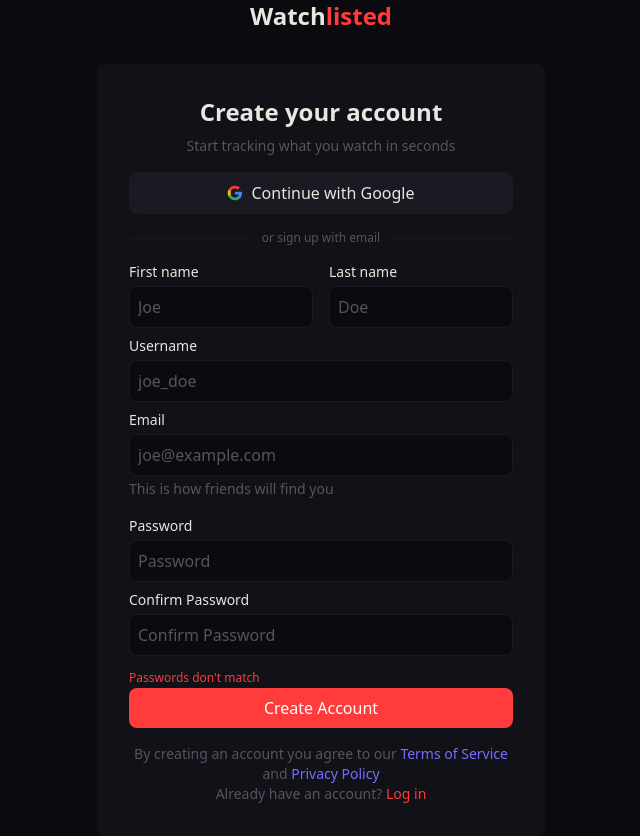
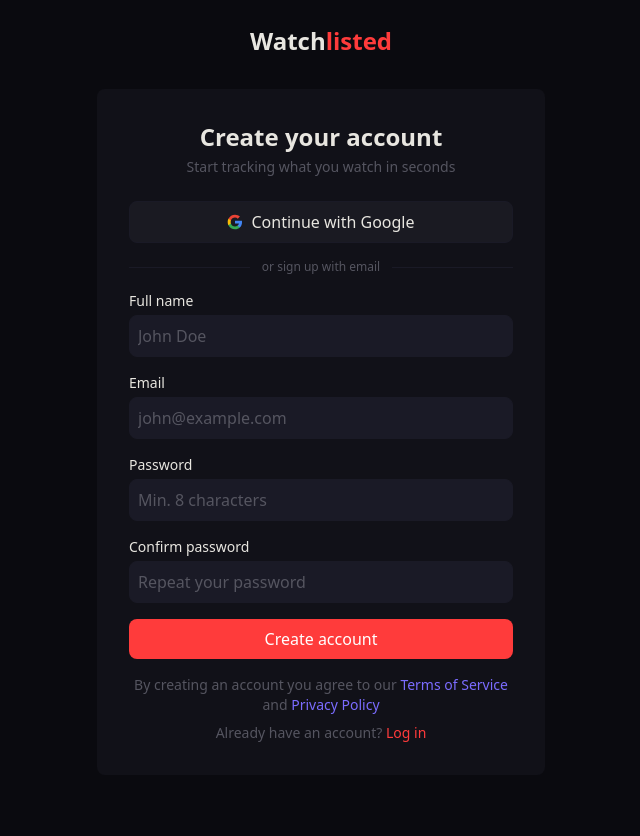
Before and after one commit to AlanGarc1a/watchlisted, a Next.js app: page /register in a window 1280 px wide. Shown: the whole page, without its empty margins (319-959 px from the left). After the commit the page ends 800 px from the top, so only its background shows below. Built offline with nearby package versions, Linux system fonts and the light colour scheme.

Commit message:
feat: implement user registration and login functionality with form validation

```diff
--- a/src/app/(dashboard)/profile/page.tsx
+++ b/src/app/(dashboard)/profile/page.tsx
@@ -16,7 +16,6 @@
       <h1 className="text-xl font-semibold text-primary mb-4">My Profile</h1>
       <ProfileHeader
         name={session.user.name ?? "Anonymous"}
-        handle={session.user.email ?? ""}
         joinDate="Jan 2024"
         following={48}
         followers={112}
--- /dev/null
+++ b/src/app/api/register/route.ts
@@ -0,0 +1,66 @@
+import { z } from "zod";
+import { prisma } from "@/lib/prisma";
+import bcrypt from "bcryptjs";
+import { NextResponse } from "next/server";
+
+const registerSchema = z.object({
+  name: z.string().min(1, "Name is required"),
+  email: z.email("Invalid email address"),
+  password: z.string().min(8, "Password must be at least 8 characters"),
+});
+
+export async function POST(request: Request) {
+  try {
+    //parse the request body
+    const body = await request.json();
+    //validate with zod
+    const result = registerSchema.safeParse(body);
+    if (!result.success) {
+      return NextResponse.json(
+        { error: result.error.message },
+        { status: 400 },
+      );
+    }
+
+    const { name, email, password } = result.data;
+
+    // check if email already exists
+    const existingUser = await prisma.user.findUnique({
+      where: { email },
+    });
+
+    if (existingUser) {
+      return NextResponse.json(
+        { error: "An account with this email already exists" },
+        { status: 400 },
+      );
+    }
+
+    //hash passsowrd
+    const hashedPassword = await bcrypt.hash(password, 12);
+
+    const user = await prisma.user.create({
+      data: {
+        name,
+        email,
+        password: hashedPassword,
+      },
+    });
+
+    //return succces
+    return NextResponse.json(
+      {
+        id: user.id,
+        name: user.name,
+        email: user.email,
+      },
+      { status: 201 },
+    );
+  } catch (error) {
+    console.error("registration error: ", error);
+    return NextResponse.json(
+      { error: "Something went wrong. PLease try again." },
+      { status: 500 },
+    );
+  }
+}
--- a/src/components/atoms/Input/index.tsx
+++ b/src/components/atoms/Input/index.tsx
@@ -1,21 +1,27 @@
+import { forwardRef } from "react";
+
 type InputProps = {
   type: string;
   id: string;
-  name: string;
   placeholder?: string;
   className?: string;
-};
+} & React.InputHTMLAttributes<HTMLInputElement>;
 
-const Input = ({ type, id, name, placeholder, className = "" }: InputProps) => {
+const Input = forwardRef<HTMLInputElement, InputProps>(
+  ({ type, id, placeholder, className = "", ...rest }, ref) => {
     return (
       <input
+        ref={ref}
         type={type}
         id={id}
-      name={name}
         placeholder={placeholder}
-      className={`w-full bg-void border border-raised rounded-lg p-2 text-primary placeholder:text-muted focus:outline-none focus:border-violet transition-colors ${className}`}
+        className={`w-full bg-raised border border-raised rounded-lg p-2 text-primary placeholder:text-muted focus:outline-none focus:border-violet transition-colors ${className}`}
+        {...rest}
       />
     );
-};
+  },
+);
+
+Input.displayName = "Input";
 
 export default Input;
--- a/src/components/auth/LoginForm.tsx
+++ b/src/components/auth/LoginForm.tsx
@@ -1,48 +1,97 @@
 "use client";
+import { useForm } from "react-hook-form";
+import { zodResolver } from "@hookform/resolvers/zod";
+import { z } from "zod";
+import { useState } from "react";
+import { signIn } from "next-auth/react";
+import { useRouter } from "next/navigation";
 import Link from "next/link";
+import TextField from "../molecules/TextField";
 import GoogleIcon from "../ui/icons/GoogleIcon";
-import TextField from "../molecules/TextField";
-import { signIn } from "next-auth/react";
+
+const loginSchema = z.object({
+  email: z.string().email("Invalid email address"),
+  password: z.string().min(1, "Password is required"),
+});
+
+type LoginFormData = z.infer<typeof loginSchema>;
 
 const LoginForm = () => {
+  const router = useRouter();
+  const [serverError, setServerError] = useState<string | null>(null);
+  const [isLoading, setIsLoading] = useState(false);
+
+  const {
+    register,
+    handleSubmit,
+    formState: { errors },
+  } = useForm<LoginFormData>({
+    resolver: zodResolver(loginSchema),
+  });
+
+  const onSubmit = async (data: LoginFormData) => {
+    setIsLoading(true);
+    setServerError(null);
+
+    const result = await signIn("credentials", {
+      email: data.email,
+      password: data.password,
+      redirect: false,
+    });
+
+    setIsLoading(false);
+
+    if (result?.error) {
+      setServerError("Incorrect email or password. Please try again.");
+      return;
+    }
+
+    router.push("/discover");
+  };
+
   return (
-    <div className="bg-deep p-8 rounded-lg">
-      <form className="max-w-md mx-auto mb-4">
-        <div className="text-center mb-4 space-y-2">
-          <p>Welcome Back</p>
+    <div className="bg-deep p-8 rounded-lg w-full max-w-md">
+      <div className="text-center mb-6 space-y-1">
+        <p className="text-2xl font-bold text-primary">Welcome back</p>
+        <p className="text-muted text-sm">Log in to your account</p>
       </div>
-        <div>
+
       <button
         type="button"
-            className="flex items-center justify-center gap-2 w-full py-2 border border-raised rounded-lg mb-4 bg-muted/15 cursor-pointer"
         onClick={() => signIn("google", { callbackUrl: "/discover" })}
+        className="flex items-center justify-center gap-2 w-full py-2 border border-raised rounded-lg mb-4 bg-muted/15 cursor-pointer hover:bg-raised transition-colors"
       >
         <GoogleIcon />
         Continue with Google
       </button>
+
       <div className="flex items-center gap-3 mb-4">
         <div className="flex-1 h-px bg-raised" />
-            <span className="text-muted text-sm">or log in with email</span>
+        <span className="text-muted text-xs">or log in with email</span>
         <div className="flex-1 h-px bg-raised" />
       </div>
-        </div>
+
+      {serverError && (
         <p className="text-brand border border-brand/30 bg-brand/15 rounded-lg p-2 mb-4 text-sm">
-          Incorrect email or password. Please try again.
+          {serverError}
         </p>
+      )}
+
+      <form onSubmit={handleSubmit(onSubmit)} className="space-y-4">
         <TextField
           label="Email"
           type="email"
           id="email"
-          name="email"
-          placeholder="joe@example.com"
+          placeholder="john@example.com"
+          error={errors.email?.message}
+          {...register("email")}
         />
-        <div>
         <TextField
           label="Password"
           type="password"
           id="password"
-            name="password"
-            placeholder="Password"
+          placeholder="Your password"
+          error={errors.password?.message}
           rightLabel={
             <Link
               href="/forgot-password"
@@ -51,20 +100,22 @@
               Forgot password?
             </Link>
           }
+          {...register("password")}
         />
-        </div>
+
         <button
           type="submit"
-          className="w-full py-2 bg-brand text-white rounded-lg"
+          disabled={isLoading}
+          className="w-full py-2 bg-brand text-white rounded-lg hover:bg-rose transition-colors disabled:opacity-50 disabled:cursor-not-allowed"
         >
-          {" "}
-          Log in
+          {isLoading ? "Logging in..." : "Log in"}
         </button>
       </form>
-      <p className="text-center text-muted mt-4">
+
+      <p className="text-center text-muted mt-4 text-sm">
         Don&apos;t have an account?{" "}
-        <Link href="/register" className="text-sm text-brand hover:underline">
-          Sign up
+        <Link href="/register" className="text-brand hover:underline">
+          Sign up free
         </Link>
       </p>
     </div>
--- a/src/components/auth/RegisterForm.tsx
+++ b/src/components/auth/RegisterForm.tsx
@@ -3,12 +3,86 @@
 import TextField from "../molecules/TextField";
 import GoogleIcon from "../ui/icons/GoogleIcon";
 import { signIn } from "next-auth/react";
+import { z } from "zod";
+import { useForm } from "react-hook-form";
+import { useRouter } from "next/navigation";
+import { useState } from "react";
+import { zodResolver } from "@hookform/resolvers/zod";
+
+const registerSchema = z
+  .object({
+    name: z.string().min(1, "Name is required"),
+    email: z.email("Invalid email address"),
+    password: z.string().min(8, "Password must be at least 8 characters"),
+    confirmPassword: z.string(),
+  })
+  .refine((data) => data.password === data.confirmPassword, {
+    message: "Passwords don't match",
+    path: ["confirmPassword"],
+  });
+
+type RegisterFormData = z.infer<typeof registerSchema>;
 
 const RegisterForm = () => {
+  const router = useRouter();
+  const [serverError, setServerError] = useState<string | null>(null);
+  const [isLoading, setIsLoading] = useState(false);
+
+  const {
+    register,
+    handleSubmit,
+    formState: { errors },
+  } = useForm<RegisterFormData>({
+    resolver: zodResolver(registerSchema),
+  });
+
+  const onSubmit = async (data: RegisterFormData) => {
+    setIsLoading(true);
+    setServerError(null);
+
+    try {
+      const res = await fetch("/api/register", {
+        method: "POST",
+        headers: { "Content-Type": "application/json" },
+        body: JSON.stringify({
+          name: data.name,
+          email: data.email,
+          password: data.password,
+        }),
+      });
+
+      const json = await res.json();
+
+      if (!res.ok) {
+        setServerError(json.error);
+        return;
+      }
+
+      const signInResult = await signIn("credentials", {
+        email: data.email,
+        password: data.password,
+        callbackUrl: "/discover",
+        redirect: false,
+      });
+
+      if (signInResult?.error) {
+        setServerError(
+          "Registration successful but login failed. Please log in manually.",
+        );
+        router.push("/login");
+        return;
+      }
+
+      router.push("/discover");
+    } catch (error) {
+      setServerError("Something went wrong. Please try again.");
+    } finally {
+      setIsLoading(false);
+    }
+  };
   return (
-    <div className="bg-deep p-8 rounded-lg">
-      <form className="max-w-md mx-auto mb-4 space-y-2">
-        <div className="text-center mb-4 space-y-2">
+    <div className="bg-deep p-8 rounded-lg w-full max-w-md">
+      <div className="text-center mb-6 space-y-1">
         <p className="text-primary text-2xl font-semibold">
           Create your account
         </p>
@@ -16,77 +90,72 @@
           Start tracking what you watch in seconds
         </p>
       </div>
-        <div>
+
       <button
-            className="flex items-center justify-center gap-2 w-full py-2 border border-raised rounded-lg mb-4 bg-muted/15"
+        type="button"
         onClick={() => signIn("google", { callbackUrl: "/discover" })}
+        className="flex items-center justify-center gap-2 w-full py-2 border border-raised rounded-lg mb-4 bg-muted/15 cursor-pointer hover:bg-raised transition-colors"
       >
         <GoogleIcon />
         Continue with Google
       </button>
+
       <div className="flex items-center gap-3 mb-4">
         <div className="flex-1 h-px bg-raised" />
-            <span className="text-xs text-muted">or sign up with email</span>
+        <span className="text-muted text-xs">or sign up with email</span>
         <div className="flex-1 h-px bg-raised" />
       </div>
-        </div>
-        <div className="grid grid-cols-1 md:grid-cols-2 gap-4">
+
+      {/* Server error */}
+      {serverError && (
+        <p className="text-brand border border-brand/30 bg-brand/15 rounded-lg p-2 mb-4 text-sm">
+          {serverError}
+        </p>
+      )}
+
+      <form onSubmit={handleSubmit(onSubmit)} className="space-y-4">
         <TextField
-            label="First name"
+          label="Full name"
           type="text"
-            id="first-name"
-            name="first-name"
-            placeholder="Joe"
+          id="name"
+          placeholder="John Doe"
+          error={errors.name?.message}
+          {...register("name")}
         />
-          <TextField
-            label="Last name"
-            type="text"
-            id="last-name"
-            name="last-name"
-            placeholder="Doe"
-          />
-        </div>
-        <TextField
-          label="Username"
-          type="text"
-          id="username"
-          name="username"
-          placeholder="joe_doe"
-        />
-        <div className="mb-4">
         <TextField
           label="Email"
           type="email"
           id="email"
-            name="email"
-            placeholder="joe@example.com"
+          placeholder="john@example.com"
+          error={errors.email?.message}
+          {...register("email")}
         />
-          <span className="text-sm text-muted">
-            This is how friends will find you
-          </span>
-        </div>
         <TextField
           label="Password"
           type="password"
           id="password"
-          name="password"
-          placeholder="Password"
+          placeholder="Min. 8 characters"
+          error={errors.password?.message}
+          {...register("password")}
         />
         <TextField
-          label="Confirm Password"
+          label="Confirm password"
           type="password"
-          id="confirm-password"
-          name="confirm-password"
-          placeholder="Confirm Password"
+          id="confirmPassword"
+          placeholder="Repeat your password"
+          error={errors.confirmPassword?.message}
+          {...register("confirmPassword")}
         />
-        <span className="text-xs text-brand">Passwords don't match</span>
+
         <button
           type="submit"
-          className="w-full py-2 bg-brand text-white rounded-lg"
+          disabled={isLoading}
+          className="w-full py-2 bg-brand text-white rounded-lg hover:bg-rose transition-colors disabled:opacity-50 disabled:cursor-not-allowed"
         >
-          Create Account
+          {isLoading ? "Creating account..." : "Create account"}
         </button>
       </form>
+
       <p className="text-sm text-muted text-center mt-4">
         By creating an account you agree to our{" "}
         <Link href="/terms" className="text-violet hover:underline">
@@ -97,9 +166,10 @@
           Privacy Policy
         </Link>
       </p>
-      <p className="text-sm text-muted text-center">
+
+      <p className="text-sm text-muted text-center mt-2">
         Already have an account?{" "}
-        <Link href="/login" className="text-sm text-brand hover:underline">
+        <Link href="/login" className="text-brand hover:underline">
           Log in
         </Link>
       </p>
--- a/src/components/molecules/TextField/index.tsx
+++ b/src/components/molecules/TextField/index.tsx
@@ -1,5 +1,6 @@
 import Input from "@/components/atoms/Input";
 import Label from "@/components/atoms/Label";
+import { forwardRef } from "react";
 
 type TextFieldProps = {
   label: string;
@@ -10,20 +11,12 @@
   className?: string;
   rightLabel?: React.ReactNode;
   error?: string;
-};
+} & React.InputHTMLAttributes<HTMLInputElement>;
 
-// ✅ Pass error state down to Input
-const TextField = ({
-  label,
-  type,
-  id,
-  name,
-  placeholder,
-  rightLabel,
-  error,
-}: TextFieldProps) => {
+const TextField = forwardRef<HTMLInputElement, TextFieldProps>(
+  ({ label, type, id, placeholder, error, rightLabel, ...rest }, ref) => {
     return (
-    <div className="">
+      <div className="mb-4">
         <div className="flex justify-between items-center mb-1">
           <Label htmlFor={id} className="text-sm font-medium text-primary">
             {label}
@@ -31,15 +24,21 @@
           {rightLabel && <span>{rightLabel}</span>}
         </div>
         <Input
+          ref={ref}
           type={type}
           id={id}
-        name={name}
           placeholder={placeholder}
           className={error ? "border-brand focus:border-brand" : ""}
+          {...rest}
         />
-      {error && <span className="text-xs text-brand mt-1 block">{error}</span>}
+        {error && (
+          <span className="text-xs text-brand mt-1 block">{error}</span>
+        )}
       </div>
     );
-};
+  },
+);
+
+TextField.displayName = "TextField";
 
 export default TextField;
--- a/src/components/profile/ProfileHeader.tsx
+++ b/src/components/profile/ProfileHeader.tsx
@@ -2,7 +2,6 @@
 
 type ProfileHeaderProps = {
   name: string | null;
-  handle: string;
   joinDate: string;
   following: number;
   followers: number;
@@ -10,7 +9,6 @@
 
 const ProfileHeader = ({
   name,
-  handle,
   joinDate,
   following,
   followers,
@@ -22,9 +20,7 @@
           <ProfileCard name={name} />
           <div className="flex-1">
             <p className="font-bold text-lg">{name ?? "Anonymous"}</p>
-            <p className="text-sm text-muted">
-              @{handle} · {joinDate}
-            </p>
+            <p className="text-sm text-muted">{joinDate}</p>
           </div>
           <div className="flex gap-4 mt-2">
             <div className="flex flex-col items-center">
--- a/src/lib/auth.ts
+++ b/src/lib/auth.ts
@@ -1,7 +1,15 @@
 import NextAuth from "next-auth";
 import Google from "next-auth/providers/google";
+import Credentials from "next-auth/providers/credentials";
 import { PrismaAdapter } from "@auth/prisma-adapter";
 import { prisma } from "@/lib/prisma";
+import { z } from "zod";
+import bcrypt from "bcryptjs";
+
+const loginSchema = z.object({
+  email: z.email(),
+  password: z.string().min(1),
+});
 
 export const { handlers, auth, signIn, signOut } = NextAuth({
   adapter: PrismaAdapter(prisma as any),
@@ -16,6 +24,43 @@
     Google({
       clientId: process.env.GOOGLE_CLIENT_ID!,
       clientSecret: process.env.GOOGLE_CLIENT_SECRET!,
+    }),
+    Credentials({
+      name: "credentials",
+      credentials: {
+        email: { label: "Email", type: "email" },
+        password: { label: "Password", type: "password" },
+      },
+      async authorize(credentials) {
+        const result = loginSchema.safeParse(credentials);
+        if (!result.success) return null;
+        const { email, password } = result.data;
+
+        // Find the user by email
+        const user = await prisma.user.findUnique({
+          where: { email },
+        });
+
+        // No user found
+        if (!user) return null;
+
+        //User exists but registered with Google — no password
+        if (!user.password) return null;
+
+        //Compare submitted password with stored hash
+        const passwordMatch = await bcrypt.compare(password, user.password);
+
+        //Wrong password
+        if (!passwordMatch) return null;
+
+        //Success — return user object
+        return {
+          id: user.id,
+          name: user.name,
+          email: user.email,
+          image: user.image,
+        };
+      },
     }),
   ],
   //these are custom pages to redirect to instead
```
Also changed, not shown: package.json (+6 -1 lines), 2 other files (tests, documents, lock files or other folders). Lines whose indentation alone changed are shown as unchanged.
